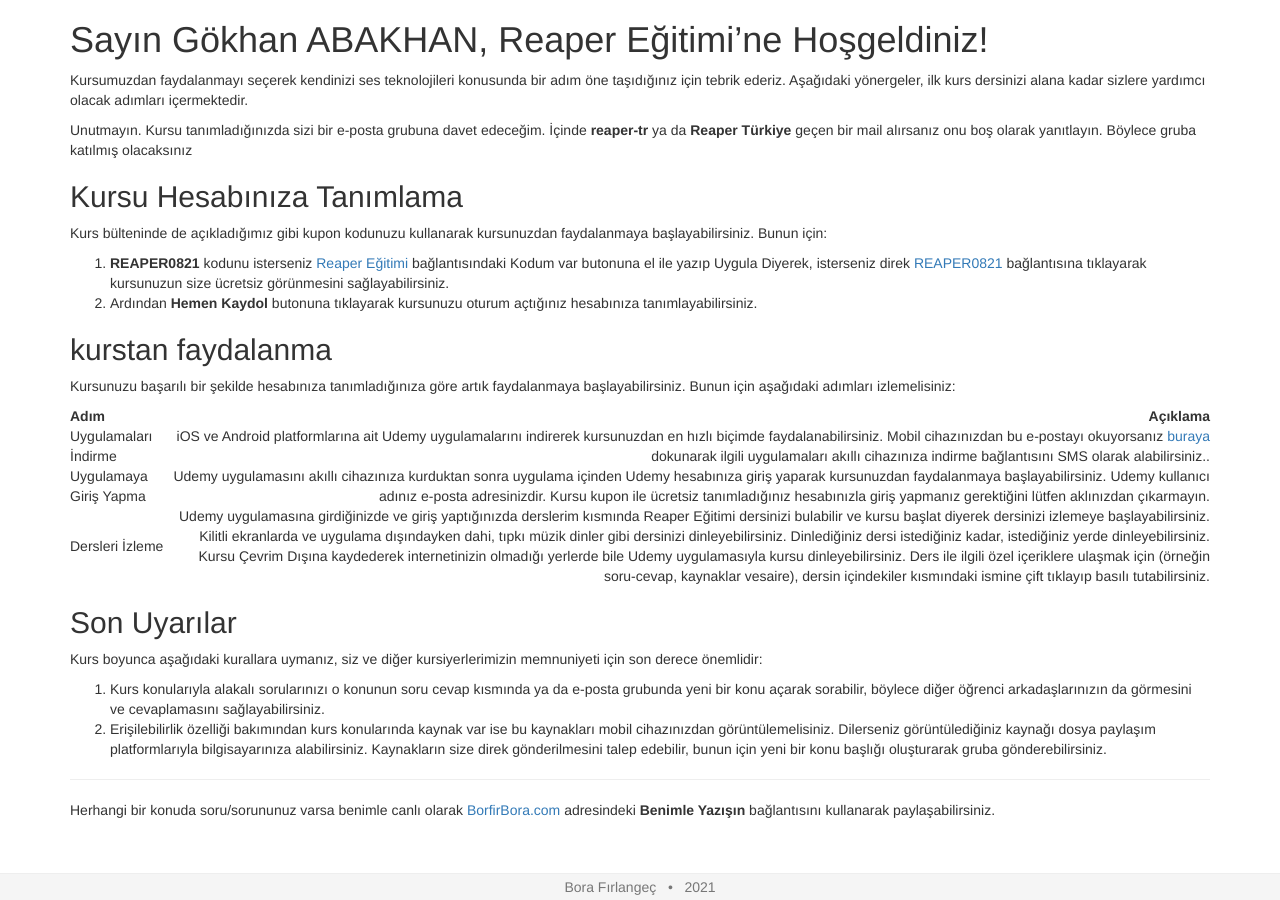
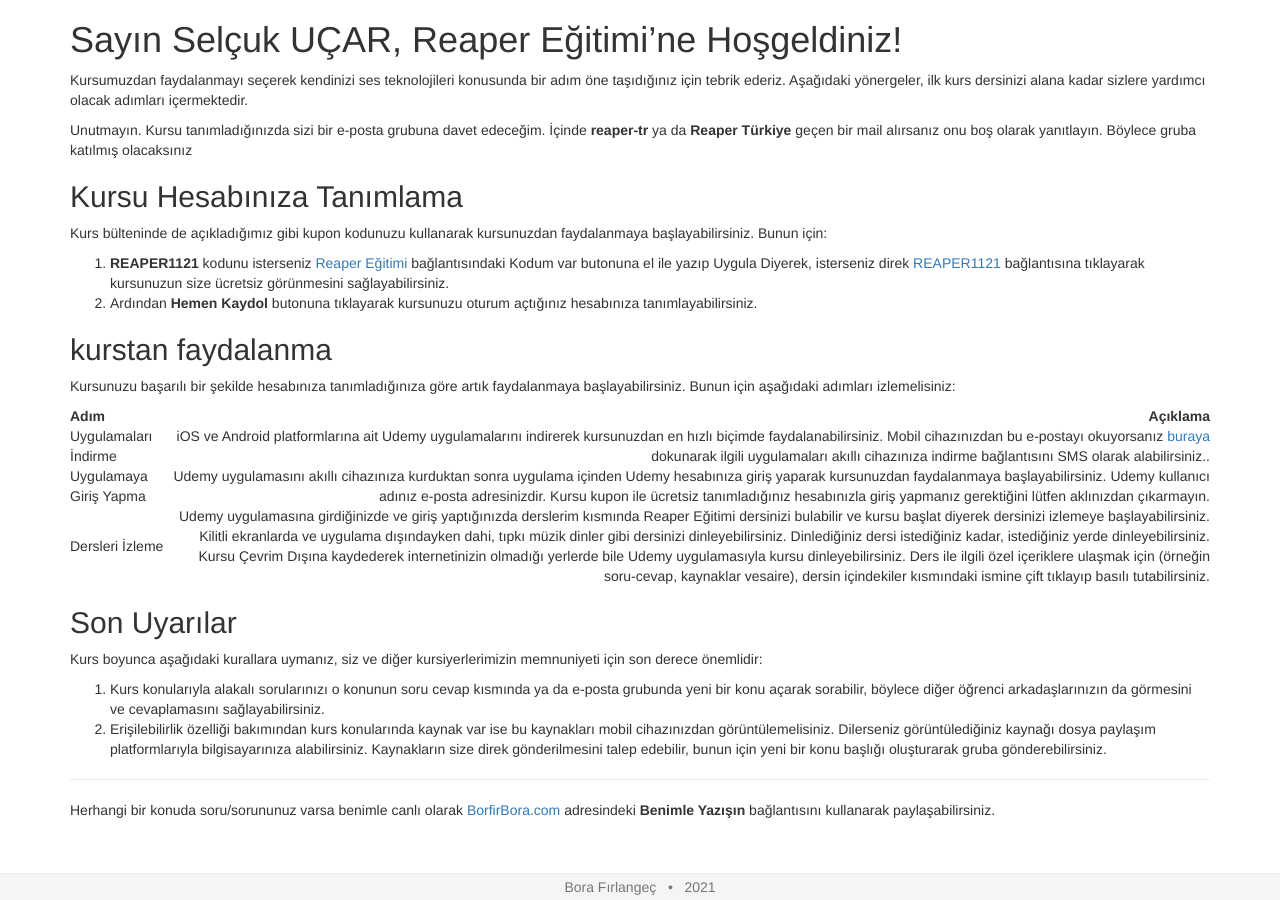
Before and after one commit to borfirbora/borfirbora.github.io, a Jekyll site: the page built from hosgeldin-iletisi.md, in a window 1280 px wide. Built offline with Jekyll 4.4.1, drawn with Linux system fonts in a browser that asks for light colours; a script that is not in the unit is left out.

Commit message:
Update hosgeldin-iletisi.md

```diff
--- a/hosgeldin-iletisi.md
+++ b/hosgeldin-iletisi.md
@@ -1,9 +1,9 @@
 ---
 title: Hoşgeldin iletisi
 layout: minimal
-isim: Gökhan ABAKHAN
-kupon: REAPER0821
-kupon_link: https://www.udemy.com/course/reaper-egitimi/?couponCode=REAPER0821&password=reaper101
+isim: Selçuk UÇAR
+kupon: REAPER1121
+kupon_link: https://www.udemy.com/course/reaper-egitimi/?couponCode=REAPER1121&password=reaper101
 ---
 # Sayın {{ page.isim }}, Reaper Eğitimi'ne Hoşgeldiniz!
 
```
